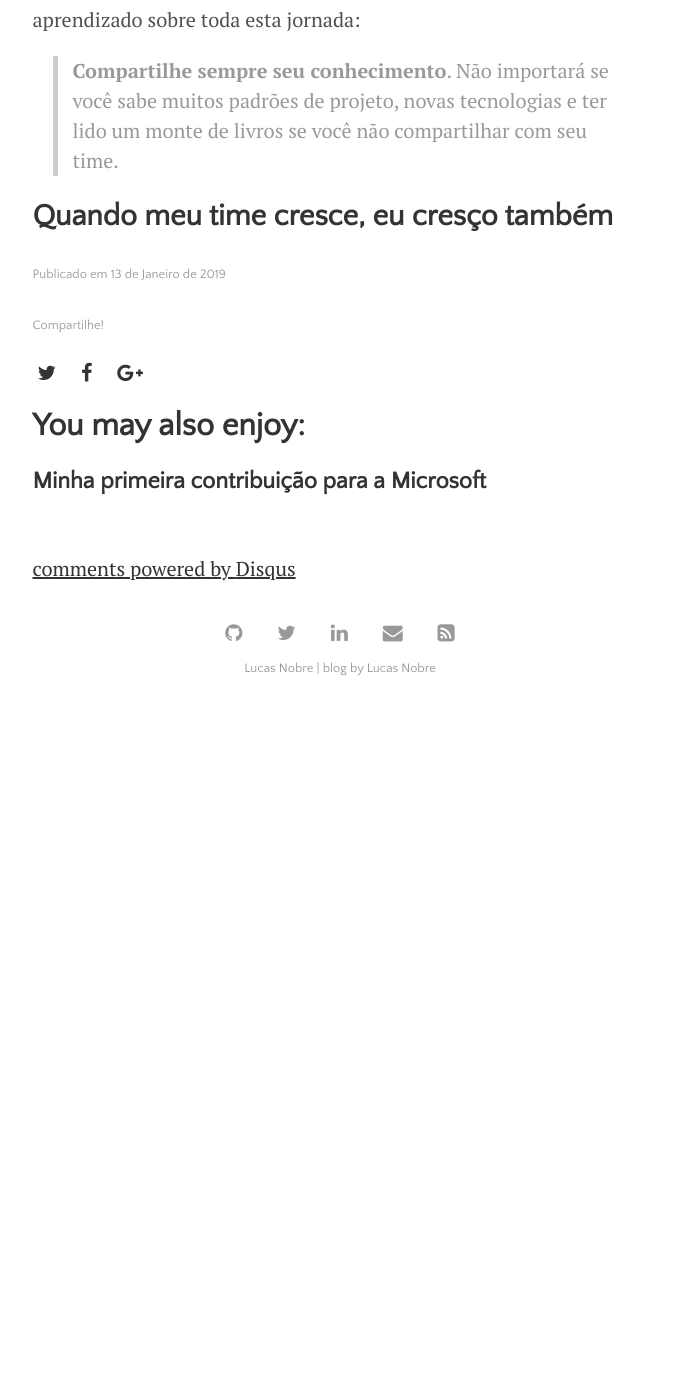
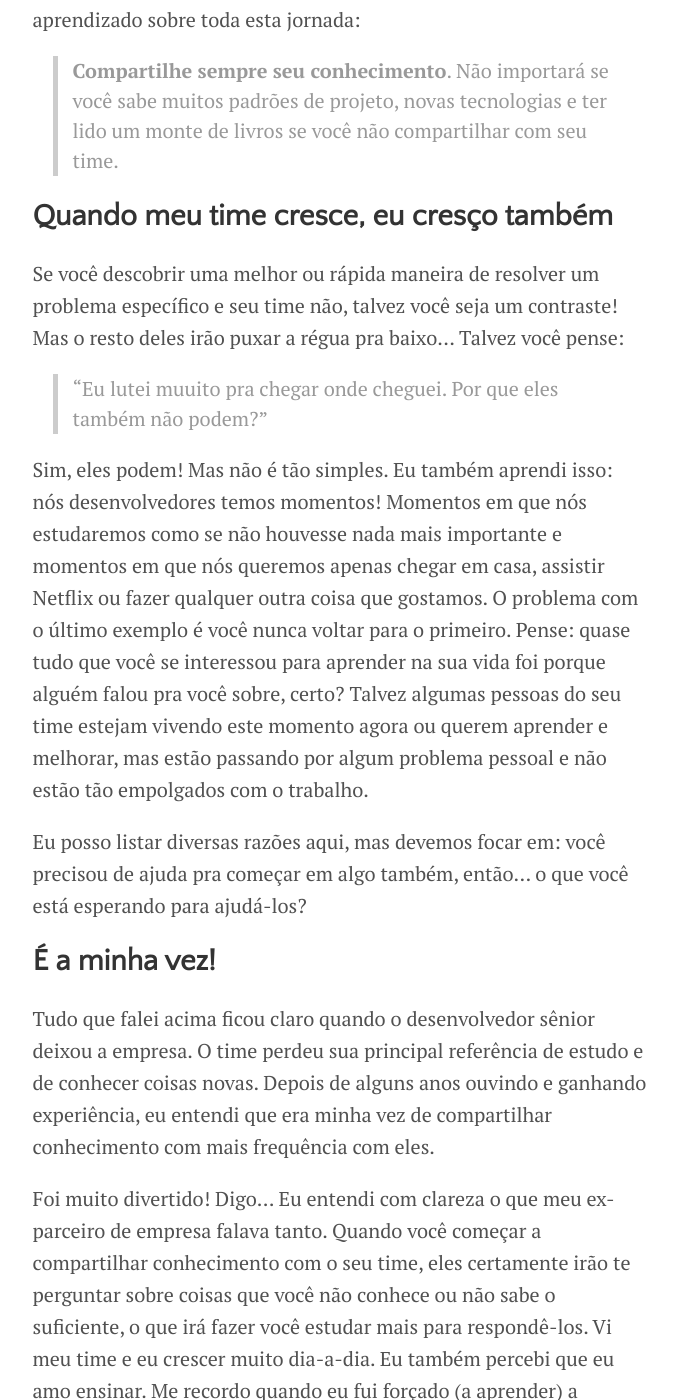
Before and after one commit to lucasnobredev/lucasnobredev.github.io_old, a Jekyll site: the page built from _posts/2019-01-13-nao-desenvolva-apenas-pra-voce-mesmo.md, in a window 1280 px wide and 1400 px high, scrolled down 1410 px. Shown: the whole window, without its empty margins (300-977 px from the left). Built offline with Jekyll 4.4.1, drawn with Linux system fonts in a browser that asks for light colours; comment, search, counter and statistics services are not loaded; before the commit the page ends 2126 px from its top, so only the background shows below that; some of the changed text lies outside the part shown.

Commit message:
artigo traduzido

```diff
--- a/_posts/2019-01-13-nao-desenvolva-apenas-pra-voce-mesmo.md
+++ b/_posts/2019-01-13-nao-desenvolva-apenas-pra-voce-mesmo.md
@@ -22,3 +22,23 @@
 > **Compartilhe sempre seu conhecimento**. Não importará se você sabe muitos padrões de projeto, novas tecnologias e ter lido um monte de livros se você não compartilhar com seu time.
 
 ## Quando meu time cresce, eu cresço também
+
+Se você descobrir uma melhor ou rápida maneira de resolver um problema específico e seu time não, talvez você seja um contraste! Mas o resto deles irão puxar a régua pra baixo... Talvez você pense:
+
+> "Eu lutei muuito pra chegar onde cheguei. Por que eles também não podem?"
+
+Sim, eles podem! Mas não é tão simples. Eu também aprendi isso: nós desenvolvedores temos momentos! Momentos em que nós estudaremos como se não houvesse nada mais importante e momentos em que nós queremos apenas chegar em casa, assistir Netflix ou fazer qualquer outra coisa que gostamos. O problema com o último exemplo é você nunca voltar para o primeiro. Pense: quase tudo que você se interessou para aprender na sua vida foi porque alguém falou pra você sobre, certo? Talvez algumas pessoas do seu time estejam vivendo este momento agora ou querem aprender e melhorar, mas estão passando por algum problema pessoal e não estão tão empolgados com o trabalho.
+
+Eu posso listar diversas razões aqui, mas devemos focar em: você precisou de ajuda pra começar em algo também, então... o que você está esperando para ajudá-los?
+
+## É a minha vez!
+
+Tudo que falei acima ficou claro quando o desenvolvedor sênior deixou a empresa. O time perdeu sua principal referência de estudo e de conhecer coisas novas. Depois de alguns anos ouvindo e ganhando experiência, eu entendi que era minha vez de compartilhar conhecimento com mais frequência com eles.
+
+Foi muito divertido! Digo... Eu entendi com clareza o que meu ex-parceiro de empresa falava tanto. Quando você começar a compartilhar conhecimento com o seu time, eles certamente irão te perguntar sobre coisas que você não conhece ou não sabe o suficiente, o que irá fazer você estudar mais para respondê-los. Vi meu time e eu crescer muito dia-a-dia. Eu também percebi que eu amo ensinar. Me recordo quando eu fui forçado (a aprender) a desenhar diagramas e fluxos para explicar para meu time e como foi tão difícil nas primeiras vezes. Depois de meses fazendo isso, nós todos nos tornamos melhores desenvolvedores! Nós todos evoluímos.
+
+Meses depois, eu tive uma ótima oportunidade de trabalhar na Mundipagg e meu líder me desafiou sobre open source, porque meu github não tinha nenhum projeto de código aberto. Até aquele momento, eu não fiz nada com/para o open source. Eu também aprendi na Mundipagg que não importa se você é dev junior ou senior, **todo conhecimento que você adquire, você pode compartilhá-lo através de artigos, palestras ou os próprios projetos open source.** Sempre haverá alguém que não passou por aquilo que você aprendeu. Eu conheci novas pessoas, tecnologias e novas maneiras de compartilhar, participar e fazer mais pela comunidade.
+
+## E você?
+
+Se você estã tão animado sobre o que está aprendendo, faça ser sua responsabilidade levantar a barra de conhecimento do seu time. Você não tem seu próprio time? Te garanto que há sempre alguém que gostaria de começar também. Não tente fazer tudo sozinho, principalmente no início. Junte-se com gente nova! Compartilhe com eles! Ensine-os. Plante a semente. Você não tem ideia do quanto esta ação pode mudar você e seu time.
```
